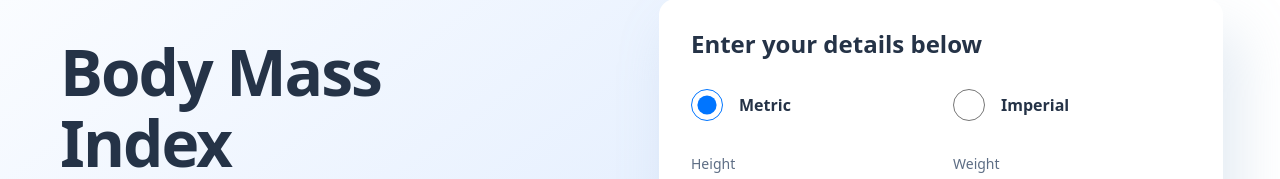
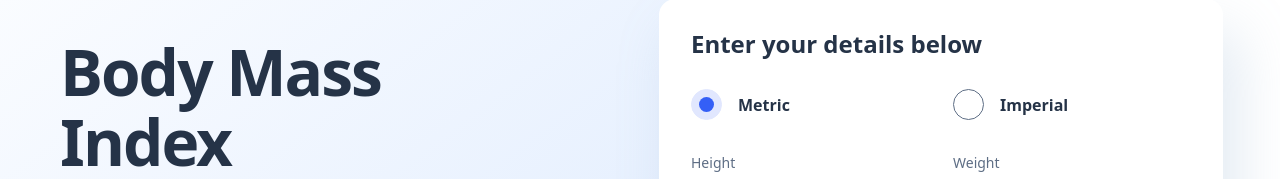
Before and after one commit to aleksi-svaridze/bmi, a React (Create React App) app: page / in a window 1280 px wide. Shown: the part 182-361 px from the top of the page. Built offline with nearby package versions, Linux system fonts and the light colour scheme.

Commit message:
Change radio buttons default style

```diff
--- a/src/components/Calculator.jsx
+++ b/src/components/Calculator.jsx
@@ -26,7 +26,6 @@ const Calculator = () => {
             type="radio"
             name="bmi"
             value="metric"
-            className="size-8"
             checked={checked}
             onChange={(e) => handleRadioValue(e)}
           />
@@ -40,7 +39,6 @@ const Calculator = () => {
             type="radio"
             name="bmi"
             value="imperial"
-            className="size-8"
             checked={!checked}
             onChange={(e) => handleRadioValue(e)}
           />
--- a/src/index.css
+++ b/src/index.css
@@ -15,3 +15,37 @@ input[type="number"] {
   -moz-appearance: textfield;
   appearance: textfield;
 }
+
+/* Radio button's custom styles */
+input[type="radio"] {
+  -webkit-appearance: none;
+  appearance: none;
+  background-color: #fff;
+  margin: 0;
+  width: 31px;
+  height: 31px;
+  border: 1px solid #5e6e85;
+  border-radius: 50%;
+  display: grid;
+  place-content: center;
+}
+
+input[type="radio"]::before {
+  content: "";
+  width: 15px;
+  height: 15px;
+  border-radius: 50%;
+  transform: scale(0);
+  transition: 120ms transform ease-in-out;
+
+  background-color: #345ff6;
+}
+
+input[type="radio"]:checked::before {
+  transform: scale(1);
+}
+
+input[type="radio"]:checked {
+  background-color: #e1e7fe;
+  border: 1px solid #e1e7fe;
+}
```
